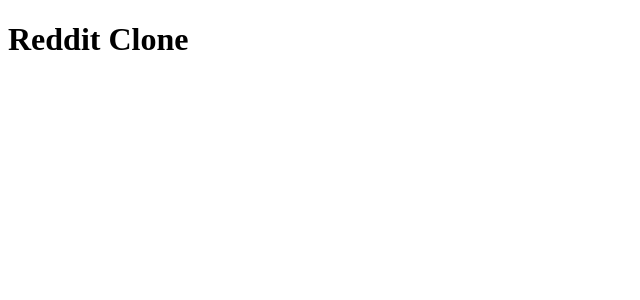
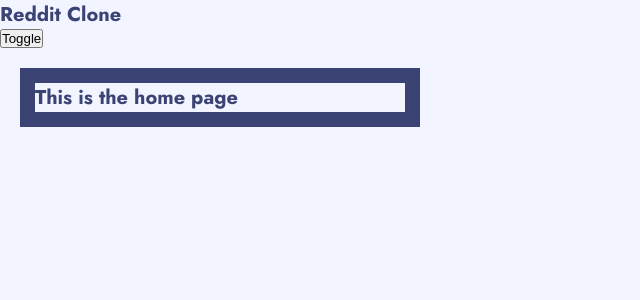
Before and after one commit to nodeModuless/Reddit_Clone, a React (Create React App) app: page / in a window 1280 px wide. Shown: the top 300 px of the page, without its empty margins (0-640 px from the left). Built offline with nearby package versions, Linux system fonts and the light colour scheme.

Commit message:
Added the toggling theme feature and enabled theme persistence even after page reloads

```diff
--- a/src/Components/App.js
+++ b/src/Components/App.js
@@ -1,10 +1,25 @@
 import React from "react";
+import { ThemeProvider } from "styled-components";
+import { Global } from "../Utils/GlobalStyles";
+import { lightTheme, darkTheme } from "../Utils/Theme";
+import { useSelector, useDispatch } from "react-redux";
+import { toggleTheme } from "../Redux/Actions/Theme";
+import Home from "./Home";
 
 const App = () => {
+  const dispatch = useDispatch();
+
+  const { darkmode } = useSelector(({ ThemeReducer }) => ThemeReducer);
+
   return (
-    <div>
-      <h1>Reddit Clone</h1>
-    </div>
+    <ThemeProvider theme={darkmode ? darkTheme : lightTheme}>
+      <Global />
+      <div>
+        <h1>Reddit Clone</h1>
+        <button onClick={() => dispatch(toggleTheme(!darkmode))}>Toggle</button>
+        <Home />
+      </div>
+    </ThemeProvider>
   );
 };
 
--- /dev/null
+++ b/src/Components/Home.js
@@ -0,0 +1,21 @@
+import React, { useContext } from "react";
+import { ThemeContext } from "styled-components";
+
+const Home = () => {
+  const theme = useContext(ThemeContext);
+  return (
+    <div>
+      <h1
+        style={{
+          border: `1.5rem solid ${theme.text}`,
+          width: "40rem",
+          margin: "2rem",
+        }}
+      >
+        This is the home page
+      </h1>
+    </div>
+  );
+};
+
+export default Home;
--- /dev/null
+++ b/src/Redux/Actions/Theme.js
@@ -0,0 +1,6 @@
+export const TOGGLE_THEME = "TOGGLE_THEME";
+
+export const toggleTheme = (mode) => ({
+  type: TOGGLE_THEME,
+  payload: mode,
+});
--- /dev/null
+++ b/src/Redux/Reducers/Theme.js
@@ -0,0 +1,19 @@
+import { TOGGLE_THEME } from "../Actions/Theme";
+
+const initialState = {
+  darkmode:
+    JSON.parse(window.localStorage.getItem("state"))?.ThemeReducer?.darkmode ||
+    false,
+};
+
+const ThemeReducer = (state = initialState, action) => {
+  switch (action.type) {
+    case TOGGLE_THEME:
+      return { ...state, darkmode: action.payload };
+
+    default:
+      return state;
+  }
+};
+
+export default ThemeReducer;
--- /dev/null
+++ b/src/Redux/store/rootReducer.js
@@ -0,0 +1,8 @@
+import { combineReducers } from "redux";
+import ThemeReducer from "./../Reducers/Theme";
+
+const rootReducer = combineReducers({
+  ThemeReducer,
+});
+
+export default rootReducer;
--- /dev/null
+++ b/src/Redux/store/store.js
@@ -0,0 +1,20 @@
+import { applyMiddleware, createStore } from "redux";
+import rootReducer from "./rootReducer";
+import { composeWithDevTools } from "redux-devtools-extension";
+import logger from "redux-logger";
+import thunk from "redux-thunk";
+
+const configureStore = () => {
+  const store = createStore(
+    rootReducer,
+    composeWithDevTools(applyMiddleware(thunk, logger))
+  );
+
+  store.subscribe(() => {
+    localStorage.state = JSON.stringify(store.getState());
+  });
+
+  return store;
+};
+
+export default configureStore();
--- a/src/Utils/GlobalStyles.js
+++ b/src/Utils/GlobalStyles.js
@@ -15,7 +15,7 @@ export const Global = createGlobalStyle`
 
   body {
     font-family: 'Jost', sans-serif;
-    background: ${({ theme }) => theme.body};
+    transition:.3s all;
+    background: ${({ theme }) => theme.background};
     color: ${({ theme }) => theme.text};
-    transition:.3s all;
   }`;
--- a/src/Utils/Theme.js
+++ b/src/Utils/Theme.js
@@ -20,7 +20,7 @@ export const lightTheme = {
 
 export const darkTheme = {
   text: colors.col4,
-  background: colors.col6,
-  elements: colors.col3,
+  background: colors.col3,
+  elements: colors.col6,
   lightText: colors.col7,
 };
--- a/src/index.js
+++ b/src/index.js
@@ -3,9 +3,14 @@ import ReactDOM from "react-dom";
 import App from "./Components/App";
 import { BrowserRouter } from "react-router-dom";
 
+import store from "./Redux/store/store";
+import { Provider } from "react-redux";
+
 ReactDOM.render(
   <BrowserRouter>
-    <App />
+    <Provider store={store}>
+      <App />
+    </Provider>
   </BrowserRouter>,
   document.getElementById("root")
 );
```
Also changed, not shown: src/Hooks/useDarkMode.js (added, +27 -0 lines).
